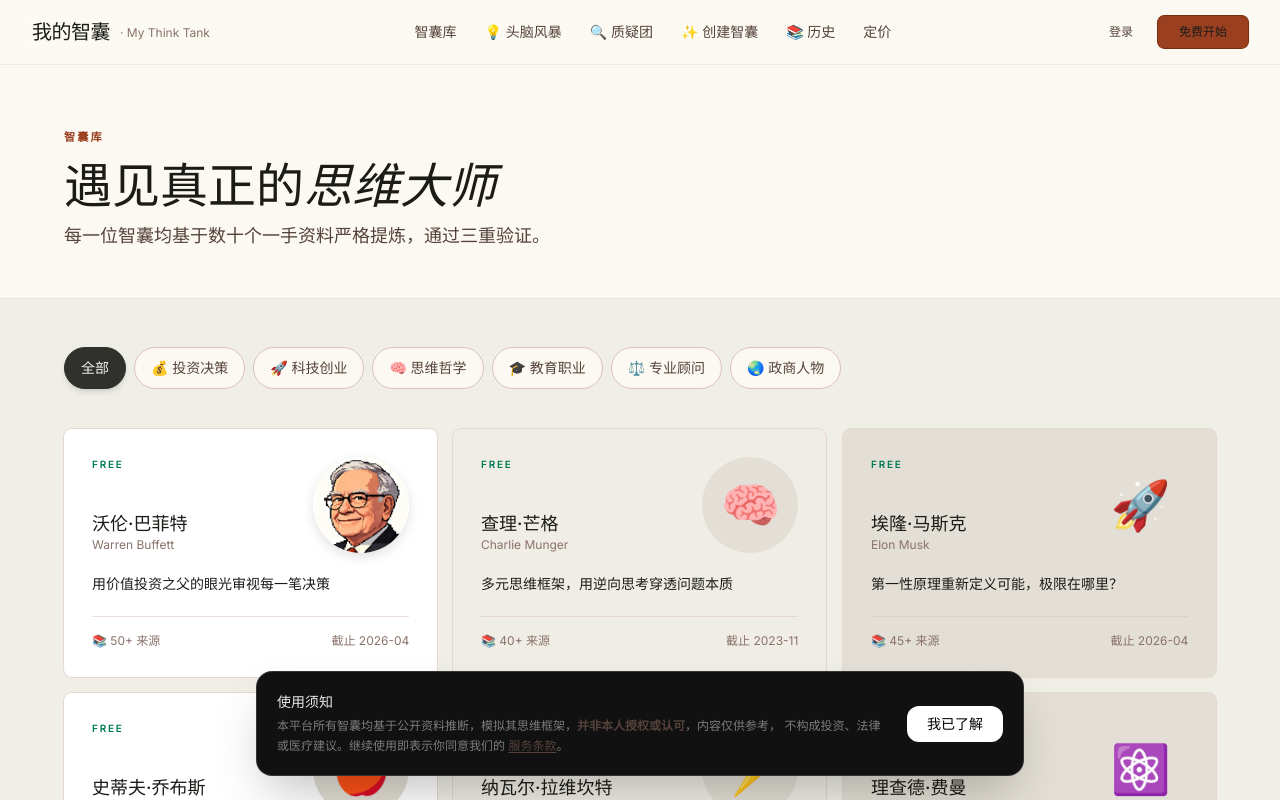
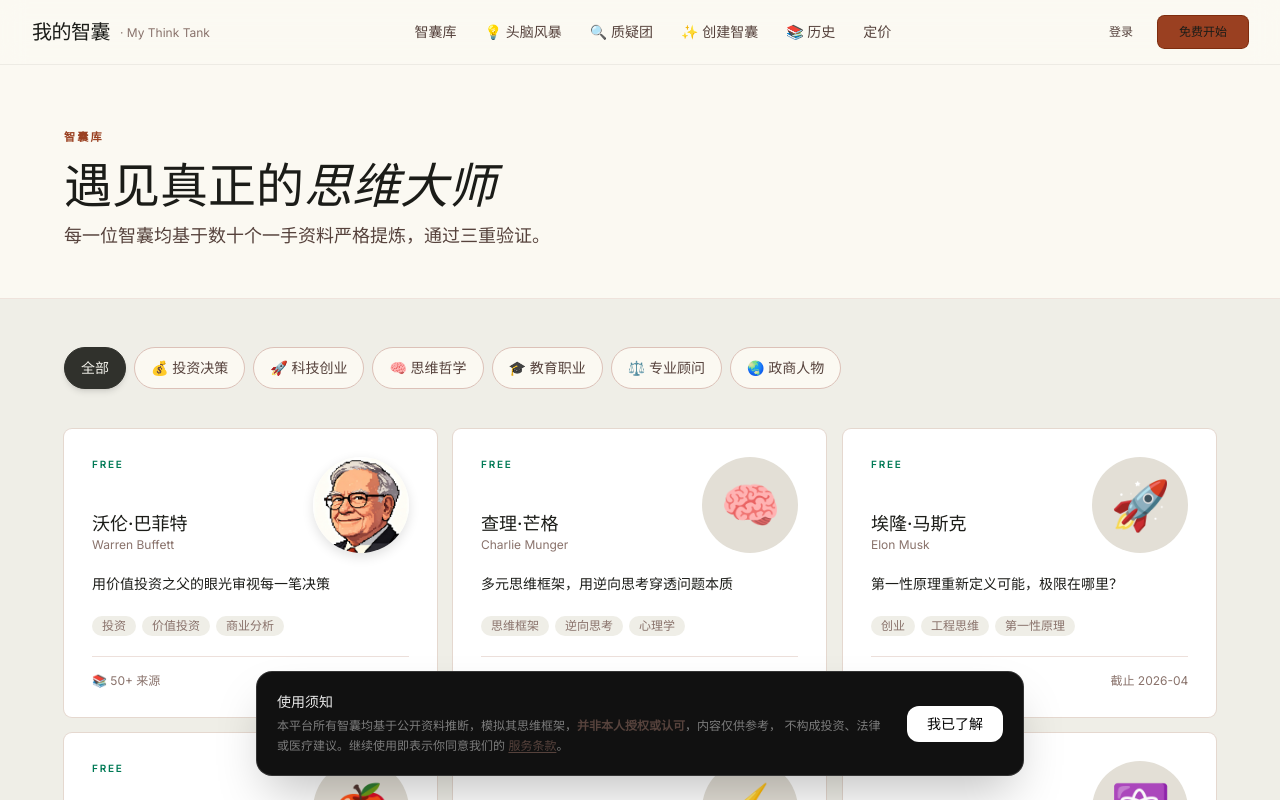
Before and after one commit to Marypapa365best/MyThinkTank, a Next.js app: page /skills in a window 1280 px wide. Shown: the top 800 px of the page. Built offline with nearby package versions, Linux system fonts and the light colour scheme; no server answers; a web font is replaced by a local one.

Commit message:
统一智囊库卡片为白底，保留标签部分

```diff
--- a/src/app/skills/page.tsx
+++ b/src/app/skills/page.tsx
@@ -66,14 +66,11 @@
 
           {/* Skills grid */}
           <div className="grid grid-cols-1 sm:grid-cols-2 lg:grid-cols-3 gap-4">
-            {filtered.map((skill, i) => {
-              const surface = SURFACES[i % SURFACES.length]
-              return (
+            {filtered.map((skill, i) => (
               <Link
                 key={skill.id}
                 href={`/skills/${skill.id}`}
-                  className="group flex flex-col p-7 rounded-lg transition-all duration-300 hover:-translate-y-1 will-change-transform [box-shadow:0px_0px_0px_1px_rgba(220,193,184,0.5)] hover:[box-shadow:0px_0px_0px_1px_rgba(154,64,33,0.5),_0px_8px_24px_rgba(27,28,24,0.1)] hover:bg-[#fdfcfb]"
-                  style={{ backgroundColor: surface }}
+                className="group flex flex-col p-7 rounded-lg transition-all duration-300 hover:-translate-y-1 will-change-transform bg-white [box-shadow:0px_0px_0px_1px_rgba(220,193,184,0.5)] hover:[box-shadow:0px_0px_0px_1px_rgba(154,64,33,0.5),_0px_8px_24px_rgba(27,28,24,0.1)] hover:bg-[#fdfcfb]"
               >
                 {/* Top */}
                 <div className="flex items-stretch gap-4 mb-5" style={{ minHeight: 96 }}>
@@ -97,14 +94,22 @@
                   {skill.tagline}
                 </p>
 
+                {/* Tags */}
+                <div className="flex flex-wrap gap-1.5 mb-5">
+                  {skill.tags.slice(0, 3).map(tag => (
+                    <span key={tag} className="text-xs px-2.5 py-0.5 rounded-full bg-[#efeee7] text-[#89726b] group-hover:bg-[#9a4021]/10 group-hover:text-[#9a4021] transition-colors">
+                      {tag}
+                    </span>
+                  ))}
+                </div>
+
                 {/* Footer */}
                 <div className="flex items-center justify-between text-xs text-[#89726b] pt-4 border-t border-[#dcc1b8]/50">
                   <span>📚 {skill.sourcesCount}+ 来源</span>
                   <span>截止 {skill.knowledgeCutoff}</span>
                 </div>
               </Link>
-              )
-            })}
+            ))}
           </div>
 
           {/* Coming Soon */}
```
Lines whose indentation alone changed are shown as unchanged.
